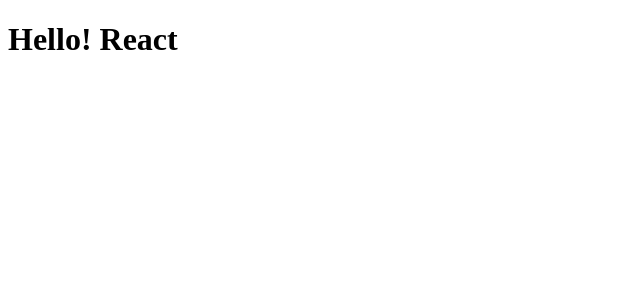
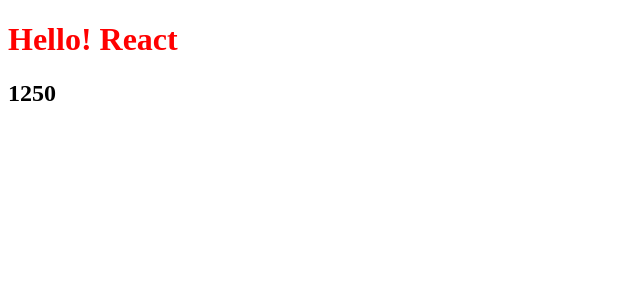
Before and after one commit to pechonz/hello-react, a React (Create React App) app: page / in a window 1280 px wide. Shown: the top 300 px of the page, without its empty margins (0-640 px from the left). Built offline with nearby package versions, Linux system fonts and the light colour scheme.

Commit message:
21.1.10.2

```diff
--- a/src/App.js
+++ b/src/App.js
@@ -1,10 +1,15 @@
 import React, {Component} from 'react';
-//Creat Component with JSX
+//Style and Expression with JSX
 class App extends Component {
   render(){
+    var mystyle = {
+      FontSize:100,
+      color:'#FF0000'
+    }
     return(
       <div>
-        <h1>Hello! React</h1>
+        <h1 style={mystyle}>Hello! React</h1>
+        <h2>{(50*50)/2}</h2>
       </div>
     );
   }
```
Also changed, not shown: 1 other file (tests, documents, lock files or other folders).
